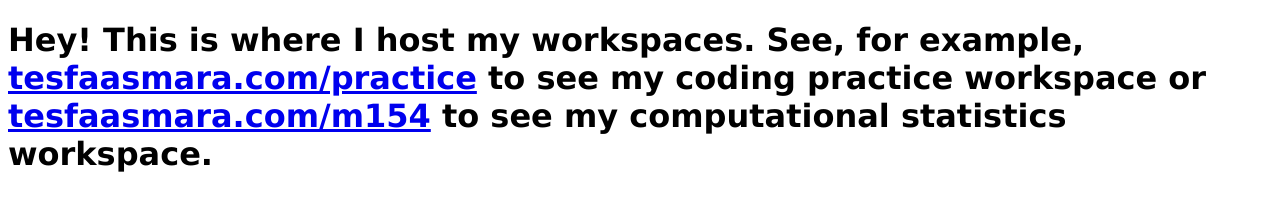
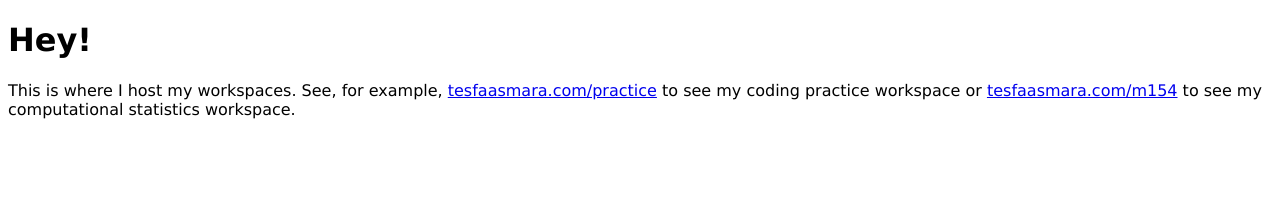
Before and after one commit to TesfaAsmara/tesfaasmara.github.io, a plain HTML site: page index.html in a window 1280 px wide. Drawn offline with Linux system fonts and the light colour scheme.

Commit message:
more formatting

```diff
--- a/index.html
+++ b/index.html
@@ -559,8 +559,8 @@ mjx-c.mjx-c50.TEX-C::before {
 
 
 <body style="margin: 100; padding: 50">
-    <h1>Hey! This is where I host my workspaces. See, for example, <a href="tesfaasmara.com/practice"> tesfaasmara.com/practice</a> to see my coding practice
-      workspace or <a href="tesfaasmara.com/m154"> tesfaasmara.com/m154</a> to see my computational statistics workspace.</h1>
-
+    <h1>Hey!</h1>
+	<p>This is where I host my workspaces. See, for example, <a href="tesfaasmara.com/practice"> tesfaasmara.com/practice</a> to see my coding practice
+      workspace or <a href="tesfaasmara.com/m154"> tesfaasmara.com/m154</a> to see my computational statistics workspace.</p>
  </body>
 </html>
```
